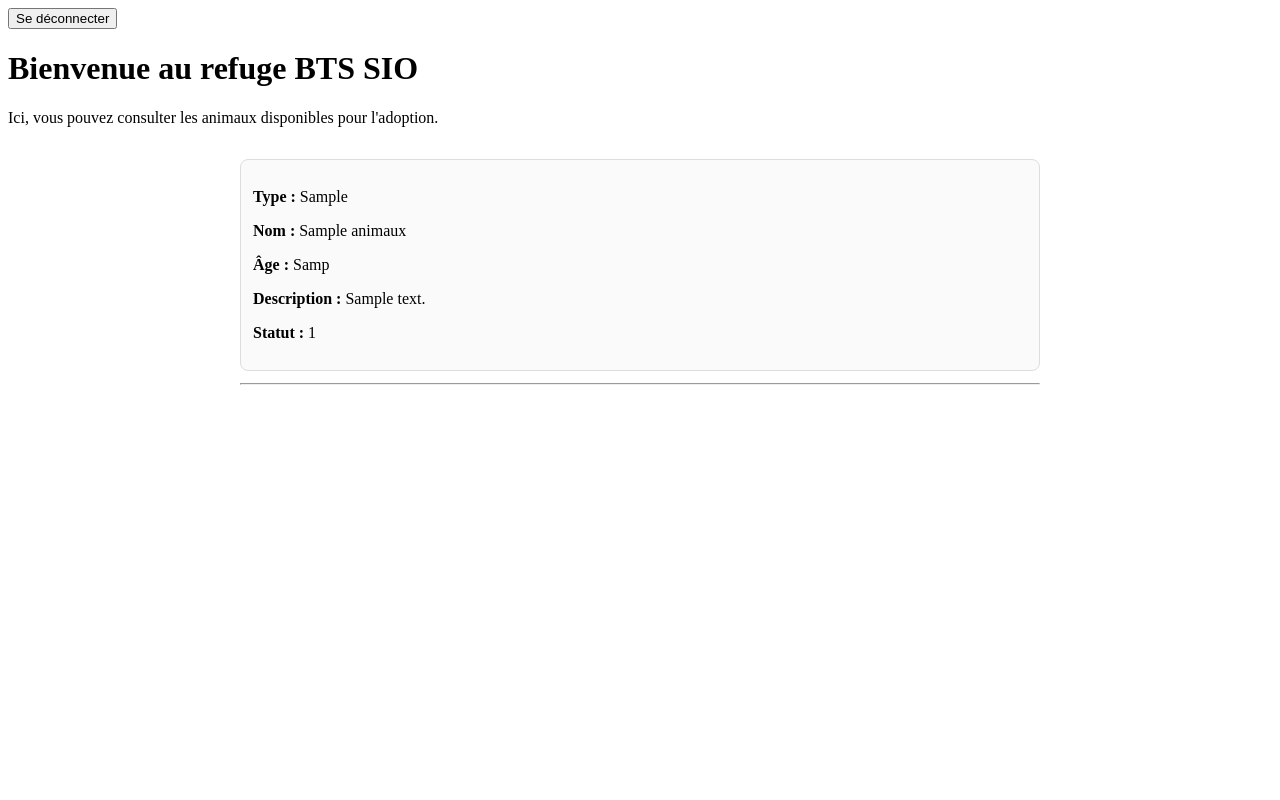
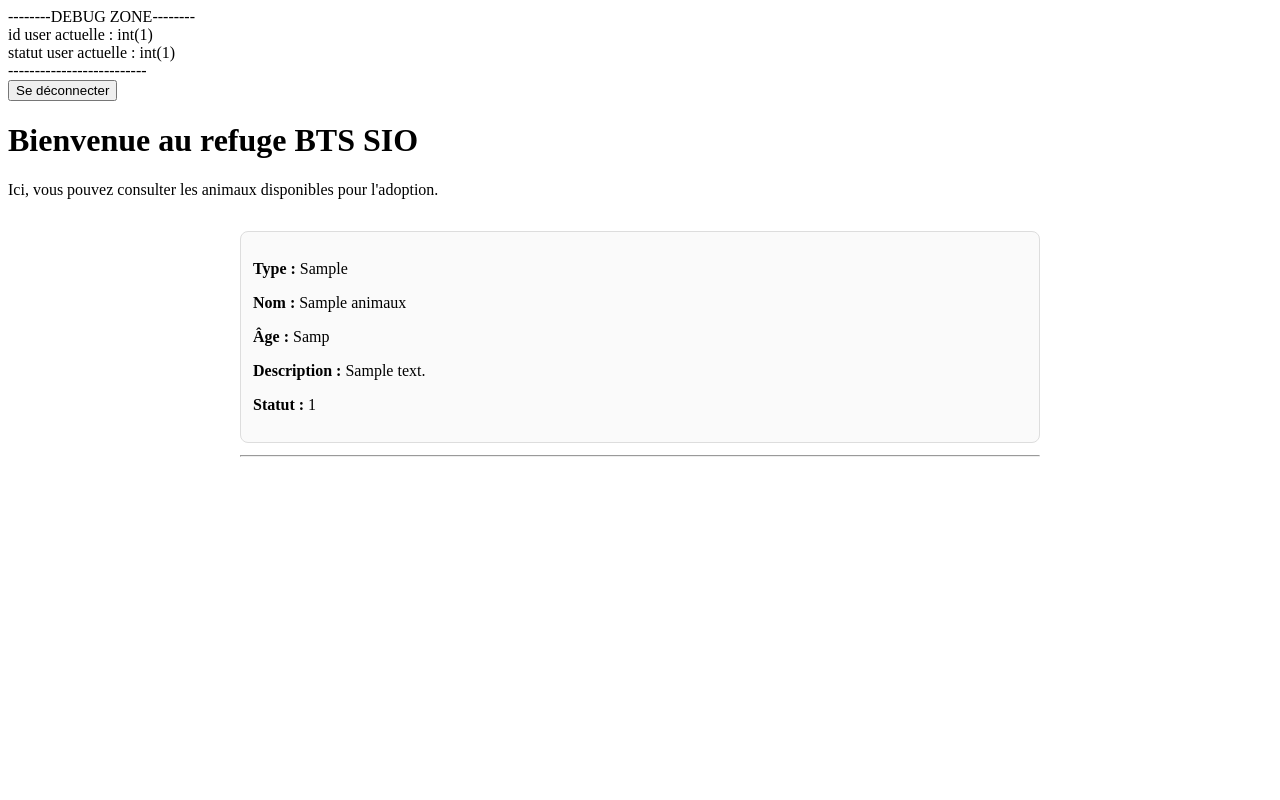
Before and after one commit to romain1021/refuge, a PHP site: page /?page=home in a window 1280 px wide. Run offline with PHP 8.4, Linux system fonts and the light colour scheme; the visitor is signed in with stand-in values (Sample User, id 1); tables that the repository leaves empty hold one stand-in row (values such as "Sample post").

Commit message:
ajout de test, de modifications pour adapter a la nouvelle structure

```diff
--- a/controlleur/UserController.php
+++ b/controlleur/UserController.php
@@ -26,13 +26,16 @@ class UserController{
     public function login($email, $password){
         $conn = $this->getConnection();
 
-        $stmt = $conn->prepare("SELECT id, password FROM User WHERE email = :email");
+        $stmt = $conn->prepare("SELECT id, password, statut FROM User WHERE email = :email");
         $stmt->bindParam(':email', $email);
         $stmt->execute();
         $result = $stmt->fetch(PDO::FETCH_ASSOC);
 
+
+
         if ($result && password_verify($password, $result['password'])) {
             $_SESSION['user_id'] = $result['id'];
+            $_SESSION['user_statut'] = $result['statut'];
             header('Location: index.php?page=home');
             return true;
         }
--- a/index.php
+++ b/index.php
@@ -7,7 +7,7 @@ require_once("model/animaux.php");
 require_once("model/user.php");
 session_abort();
 session_start();
-
+require_once('tests/DEBUG.php');
 if(isset($_GET['page'])){
     if ($_GET['page']=="home"){
         require_once('vue/deconnection.php');
@@ -38,7 +38,13 @@ if(isset($_GET['page'])){
     }
 
     if ($_GET['page']=='vueProfilAdoptant'){
-        require_once('vue/vueProfilAdoptant.php');
+        if($_SESSION['user_statut'] == 0){
+            header('Location: index.php?page=home');
+        }
+        else{
+            require_once('vue/vueProfilAdoptant.php');
+
+        }
     }
 
     if ($_GET['page']=='deconnexion'){
--- /dev/null
+++ b/tests/DEBUG.php
@@ -0,0 +1,11 @@
+<?php
+echo '--------DEBUG ZONE--------';
+echo '<br>';
+echo 'id user actuelle : ';
+var_dump($_SESSION['user_id']);
+echo '<br>';
+echo 'statut user actuelle : ';
+var_dump($_SESSION['user_statut']);
+echo '<br>';
+echo '--------------------------';
+echo '<br>';
--- a/vue/vueProfilAdoptant.php
+++ b/vue/vueProfilAdoptant.php
@@ -1,12 +1,14 @@
 <?php
 require_once('controlleur/UserController.php');
 
-$iduser = $_GET['iduser'];
-
+//$iduser = $_GET['iduser'];
+$iduser =2;
 $controller = new UserController();
 $profile = $controller->getProfilAdoptant($iduser);
 $user = $profile['userData'];
 $adoptions = $profile['adoptions'];
+var_dump($adoptions);
+var_dump($user);
 
 ?>
 <!doctype html>
```
